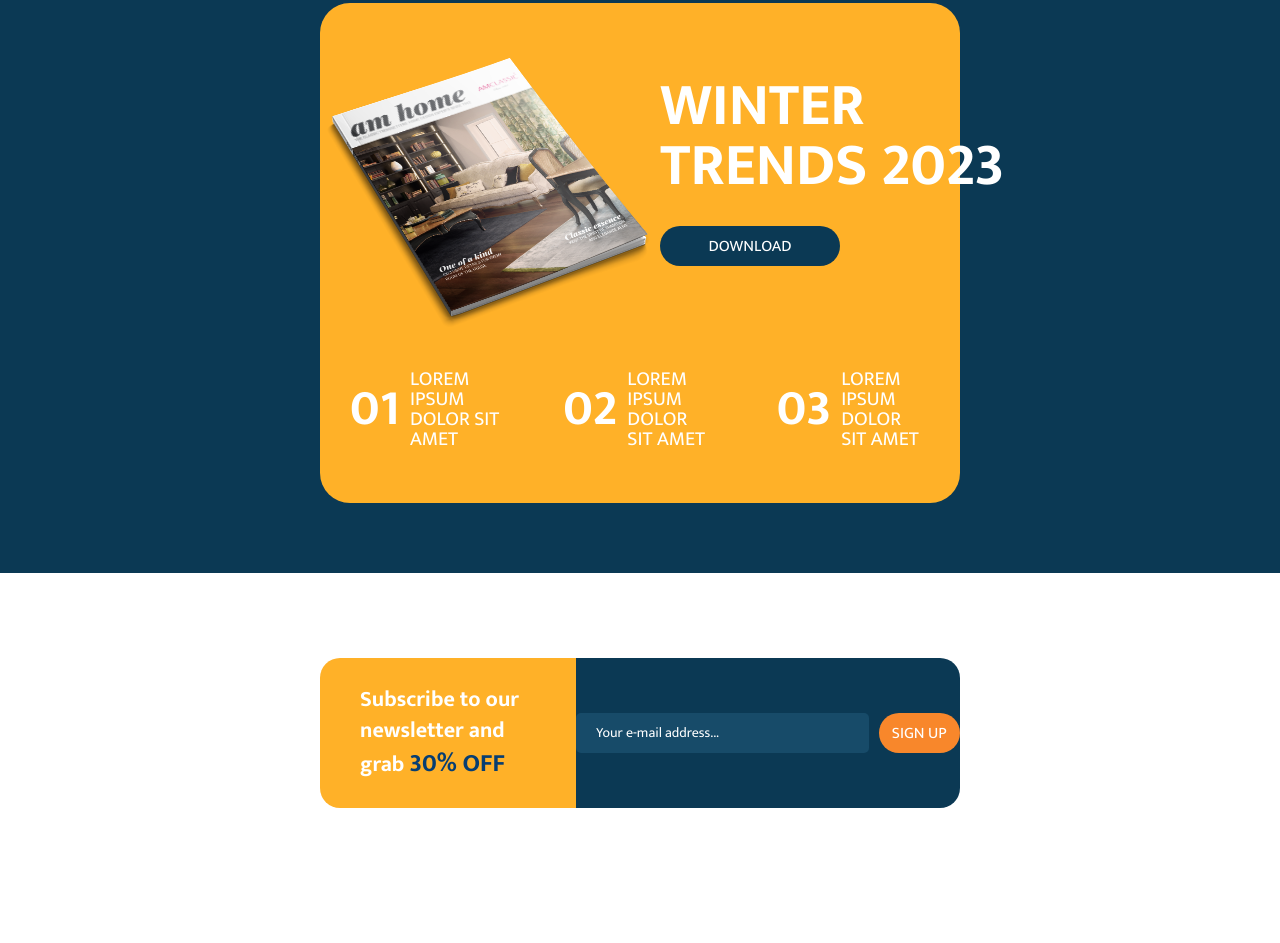
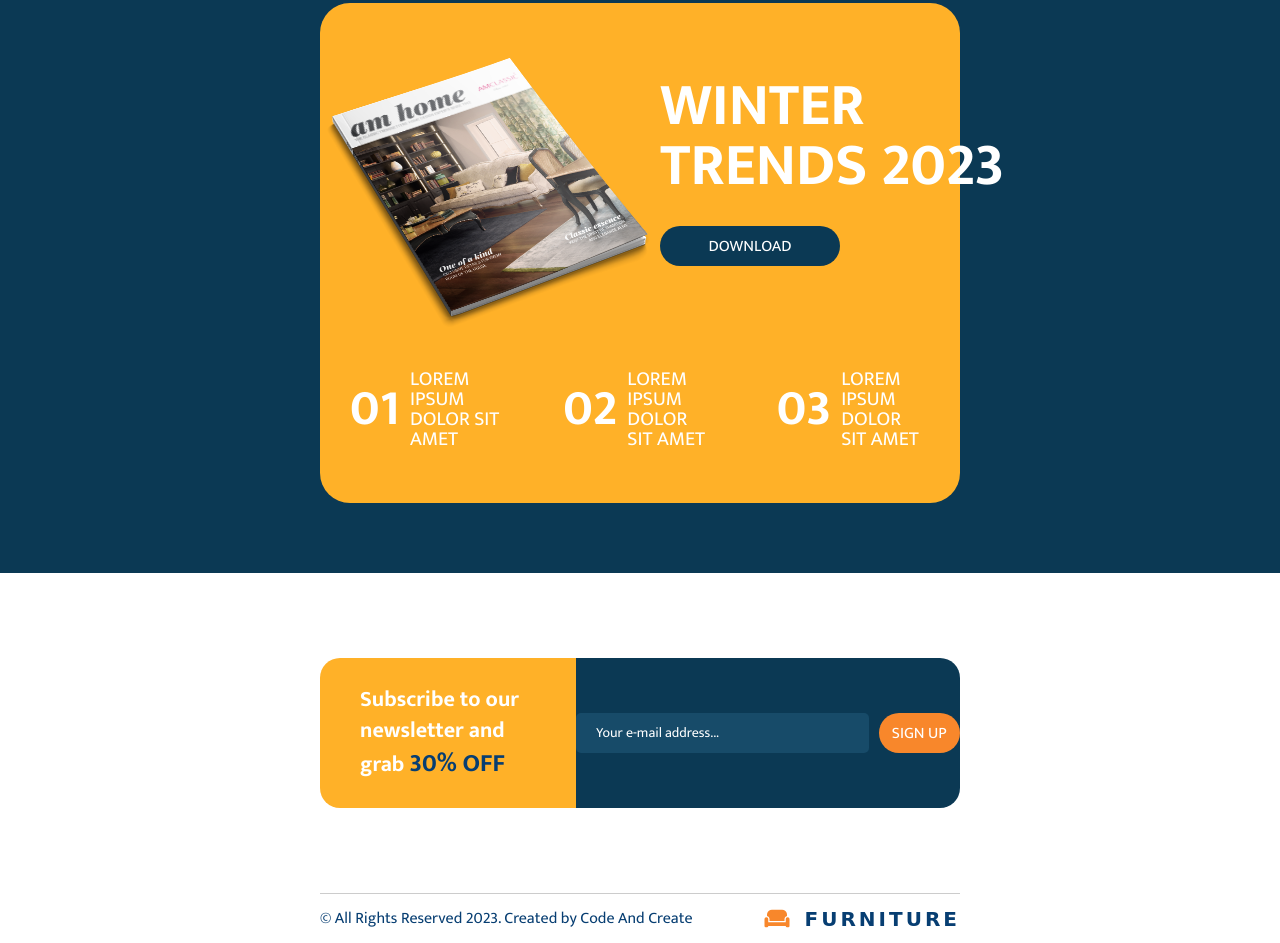
Before and after one commit to ehsannjafari/furniture-website, a plain HTML site: page index.html in a window 1280 px wide. Shown: the part 3774-4717 px from the top of the page. Before the commit the page ends 4667 px from the top, so only its background shows below. Drawn offline with Linux system fonts and the light colour scheme; a web font is replaced by a local one.

Commit message:
feat: Designed footer section of furniture website template

```diff
--- a/index.html
+++ b/index.html
@@ -289,6 +289,18 @@
       </div>
   </section>
     <!-- Contact End -->
+    <!-- Footer Start -->
+    <footer class="footer">
+      <div class="copyright">
+          <p>&copy; All Rights Reserved 2023. Created by Code And Create</p>
+      </div>
+      <div class="brand">
+          <i class="fa-solid fa-couch"></i>
+          <h1>FURNITURE</h1>
+      </div>
+
+  </footer>
+    <!-- Footer End -->
   </div>
     <!-- Container End -->
   </body>
--- a/style.css
+++ b/style.css
@@ -562,4 +562,40 @@ html{
 }
 /* Contact End */
 
+
+/* Footer Start */
+.footer {
+    width: 50%;
+    height: 5rem;
+    margin: auto;
+    display: flex;
+    justify-content: space-between;
+    align-items: center;
+    border-top: .1rem solid #ccc;
+}
+
+.copyright {
+    font-size: 1.6rem;
+    color: #073e72;
+}
+
+.brand {
+    display: flex;
+    align-items: center;
+}
+
+.brand i {
+    font-size: 2rem;
+    color: #f8872b;
+    margin-right: 1.5rem;
+}
+
+.brand h1 {
+    font-family: 'Kenia', cursive;
+    font-size: 2rem;
+    letter-spacing: .3rem;
+    color: #073e72;
+}
+/* Footer End */
+
 /* Container Style End */
```
